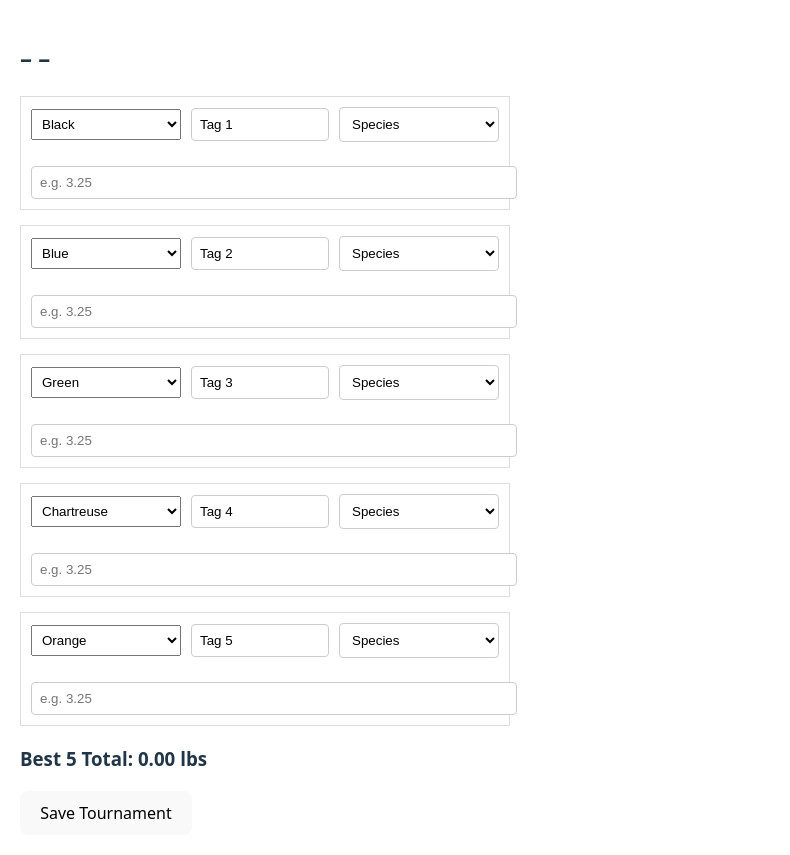
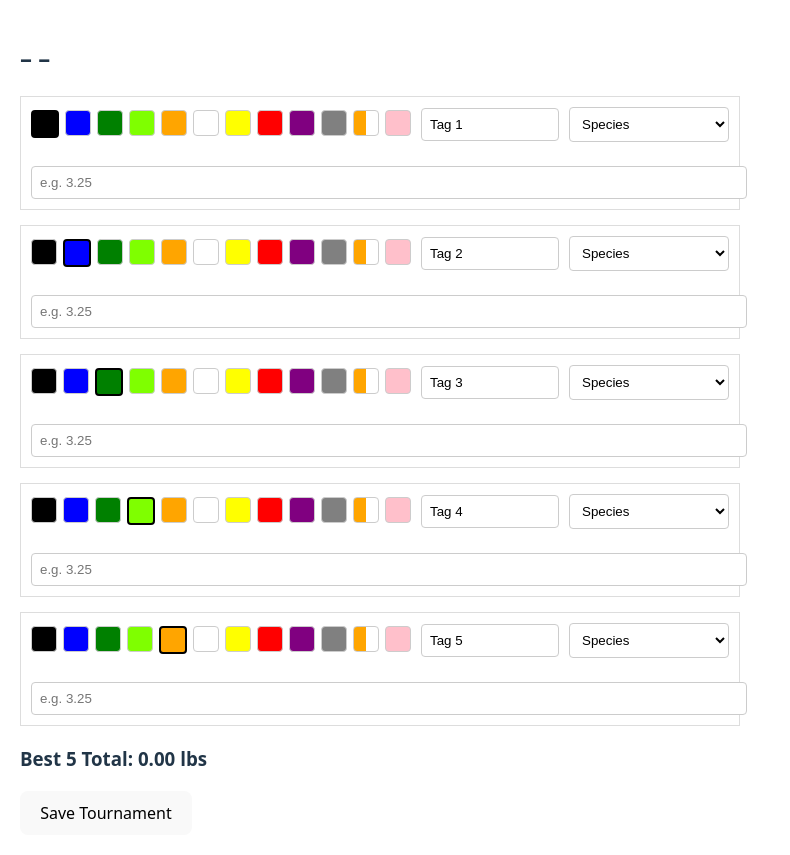
Before and after one commit to grantmarsh24/cull-tracker-app, a React (Vite) app: page / in a window 1280 px wide. Both pictures are taken after a click on the button "Start Tournament". Shown: the whole page, without its empty margins (0-790 px from the left). Built offline with nearby package versions, Linux system fonts and the light colour scheme.

Commit message:
color updates

```diff
--- a/src/App.jsx
+++ b/src/App.jsx
@@ -166,17 +166,25 @@ export default function CullTracker() {
       {tags.map((tag, index) => (
         <div key={tag.name} style={{ border: "1px solid #ddd", marginBottom: 15, padding: 10 }}>
           <div style={{ display: "flex", alignItems: "center", gap: 10 }}>
-            <select
-              value={tag.color}
-              onChange={(e) => updateTag(index, "color", e.target.value)}
-              style={{ width: 150, padding: 6 }}
-            >
-              {colorOptions.map((opt) => (
-                <option key={opt.name} value={opt.value} style={{ backgroundColor: opt.value, color: opt.name === "White" ? "black" : "white" }}>
-                  {opt.name}
-                </option>
-              ))}
-            </select>
+            <div>
+              <div style={{ display: "flex", flexWrap: "wrap", gap: 6 }}>
+                {colorOptions.map((opt) => (
+                  <div
+                    key={opt.name}
+                    onClick={() => updateTag(index, "color", opt.value)}
+                    title={opt.name}
+                    style={{
+                      width: 24,
+                      height: 24,
+                      borderRadius: 4,
+                      cursor: "pointer",
+                      background: opt.value,
+                      border: tag.color === opt.value ? "2px solid #000" : "1px solid #ccc"
+                    }}
+                  />
+                ))}
+              </div>
+            </div>
             <input
               placeholder="Name or Number"
               value={tag.name}
```
